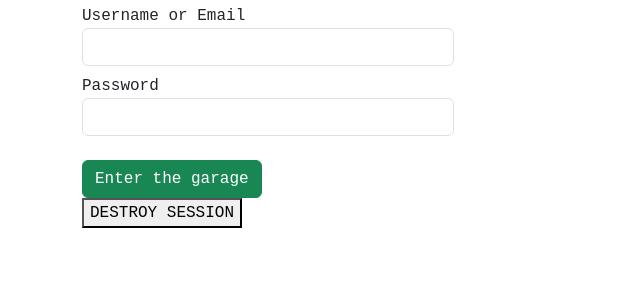
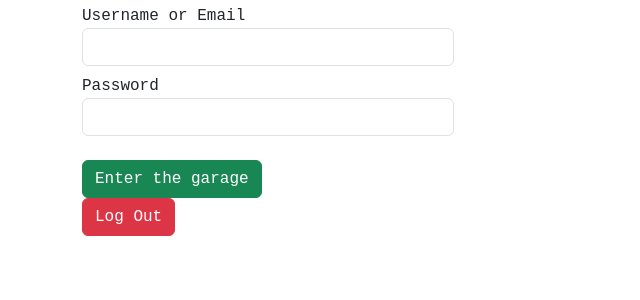
Before and after one commit to bobagby78/myGarage, a PHP site: page / in a window 1280 px wide. Shown: the part 152-452 px from the top of the page, without its empty margins (0-640 px from the left). Run offline with PHP 8.4, Linux system fonts and the light colour scheme.

Commit message:
clean up code

```diff
--- a/php/public/index.php
+++ b/php/public/index.php
@@ -54,7 +54,6 @@ $_SESSION['test'] = 'test value';
                             <input class="mt-3 btn btn-success" type="submit" value="Enter the garage">
                         </div>
                     </form>
-                    <a href="/signOut.php" class="session-destroy"><button>DESTROY SESSION</button></a>
 
                 </div>
                 <div class="tab-pane fade" id="register" role="tabpanel" aria-labelledby="register-tab">
@@ -79,9 +78,8 @@ $_SESSION['test'] = 'test value';
                             <input class="mt-3 btn btn-success" type="submit" value="Register">
                         </div>
                     </form>
-                    <a href="/signOut.php" class="session-destroy"><button>DESTROY SESSION</button></a>
                 </div>
-
+                <a href="/signOut.php" class="logout"><button type="button" class="btn btn-danger">Log Out</button></a>
                 <div>
                 </div>
             </div>
```
